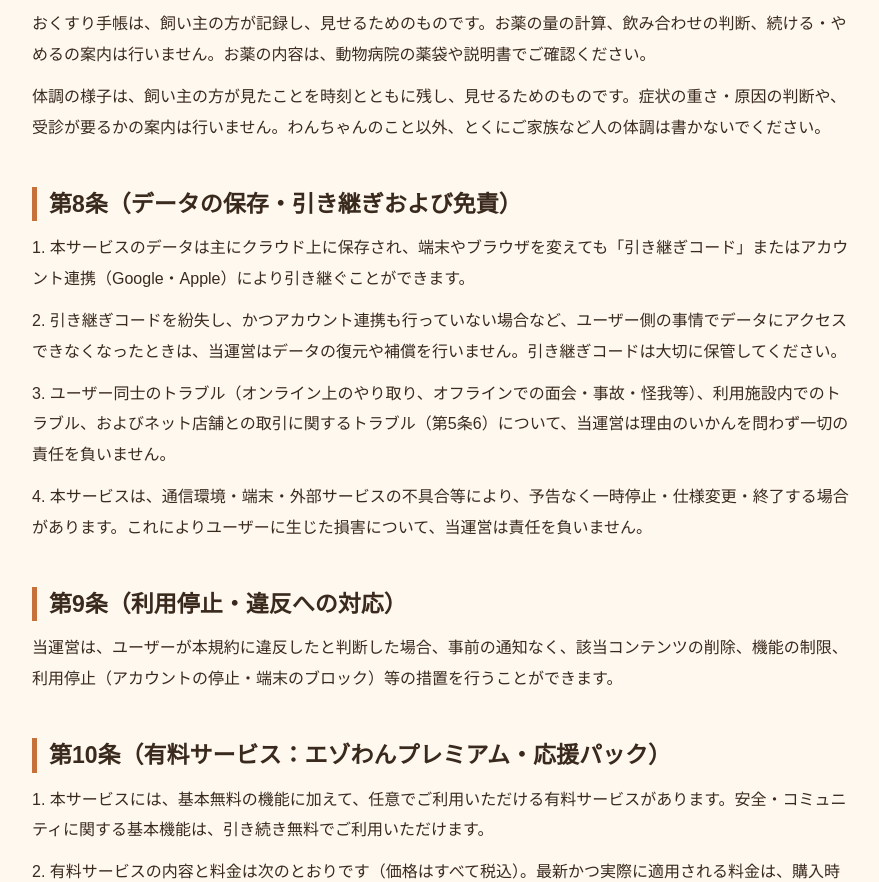
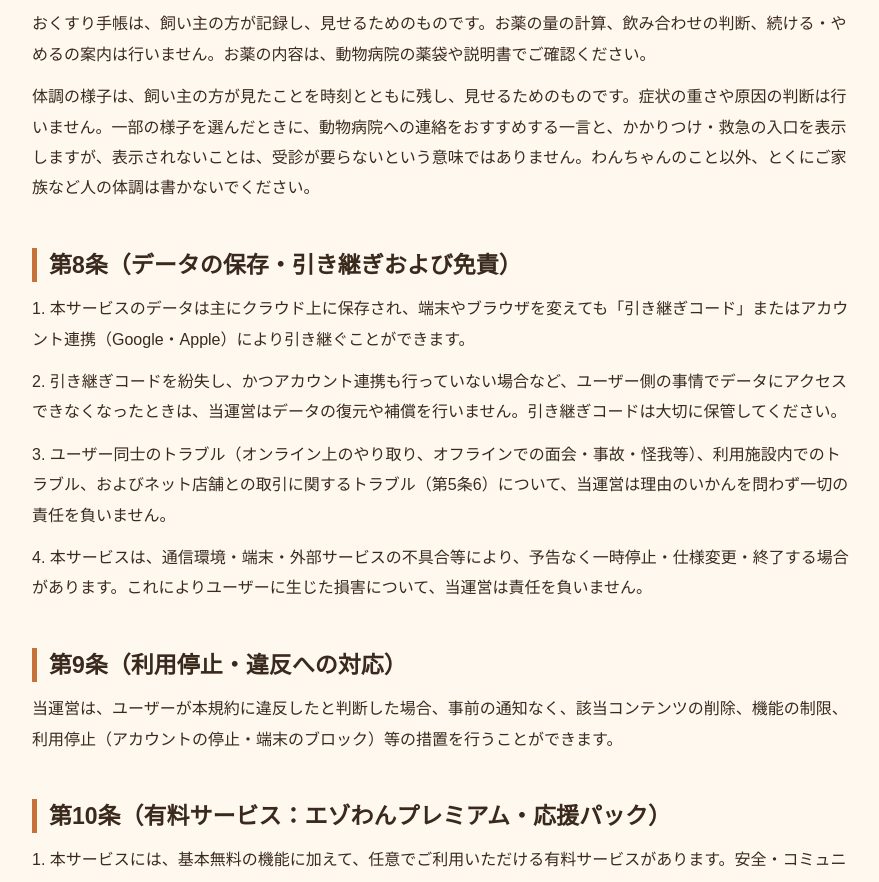
Before and after one commit to K9N16/ezo-wan-lp, a plain HTML site: page terms/index.html in a window 1280 px wide. Shown: the part 5973-6855 px from the top of the page, without its empty margins (198-1077 px from the left). Drawn offline with Linux system fonts and the light colour scheme; a web font is replaced by a local one.

Commit message:
規約 第7条: 体調の様子の一言(動物病院への連絡のおすすめ)を書き、表示されないことは受診が要らない意味ではないと足す(11/25 項目の見直し)
Co-Authored-By: Claude Opus 5.5 <noreply@anthropic.com>

```diff
--- a/terms/index.html
+++ b/terms/index.html
@@ -115,7 +115,7 @@
 <h2>第7条（健康・リマインダーに関する注意）</h2>
 <p>健康記録、体調の様子、おくすり手帳、お薬・ワクチン等のリマインダー機能、獣医レポート（記録のまとめを含みます）、「気になること」、「食べてしまったとき（誤食）」、「こんなとき、どうする?」、飼育基礎認定試験の問題・解説等の機能は、ご自身での管理・振り返りや、もしものときの備えをサポートするためのものであり、獣医療上の診断・助言に代わるものではありません。これらの機能により表示される情報（自動生成される文章・グラフ・目安等を含みます）は一般的な参考情報であり、その正確性・完全性を保証するものではありません。愛犬の健康や治療に関する判断は、必ず獣医師にご相談ください。緊急のときは、本サービスの表示を待たず、直ちに動物病院にご連絡ください。</p>
 <p>おくすり手帳は、飼い主の方が記録し、見せるためのものです。お薬の量の計算、飲み合わせの判断、続ける・やめるの案内は行いません。お薬の内容は、動物病院の薬袋や説明書でご確認ください。</p>
-<p>体調の様子は、飼い主の方が見たことを時刻とともに残し、見せるためのものです。症状の重さ・原因の判断や、受診が要るかの案内は行いません。わんちゃんのこと以外、とくにご家族など人の体調は書かないでください。</p>
+<p>体調の様子は、飼い主の方が見たことを時刻とともに残し、見せるためのものです。症状の重さや原因の判断は行いません。一部の様子を選んだときに、動物病院への連絡をおすすめする一言と、かかりつけ・救急の入口を表示しますが、表示されないことは、受診が要らないという意味ではありません。わんちゃんのこと以外、とくにご家族など人の体調は書かないでください。</p>
 
 <h2>第8条（データの保存・引き継ぎおよび免責）</h2>
 <p>1. 本サービスのデータは主にクラウド上に保存され、端末やブラウザを変えても「引き継ぎコード」またはアカウント連携（Google・Apple）により引き継ぐことができます。</p>
```
